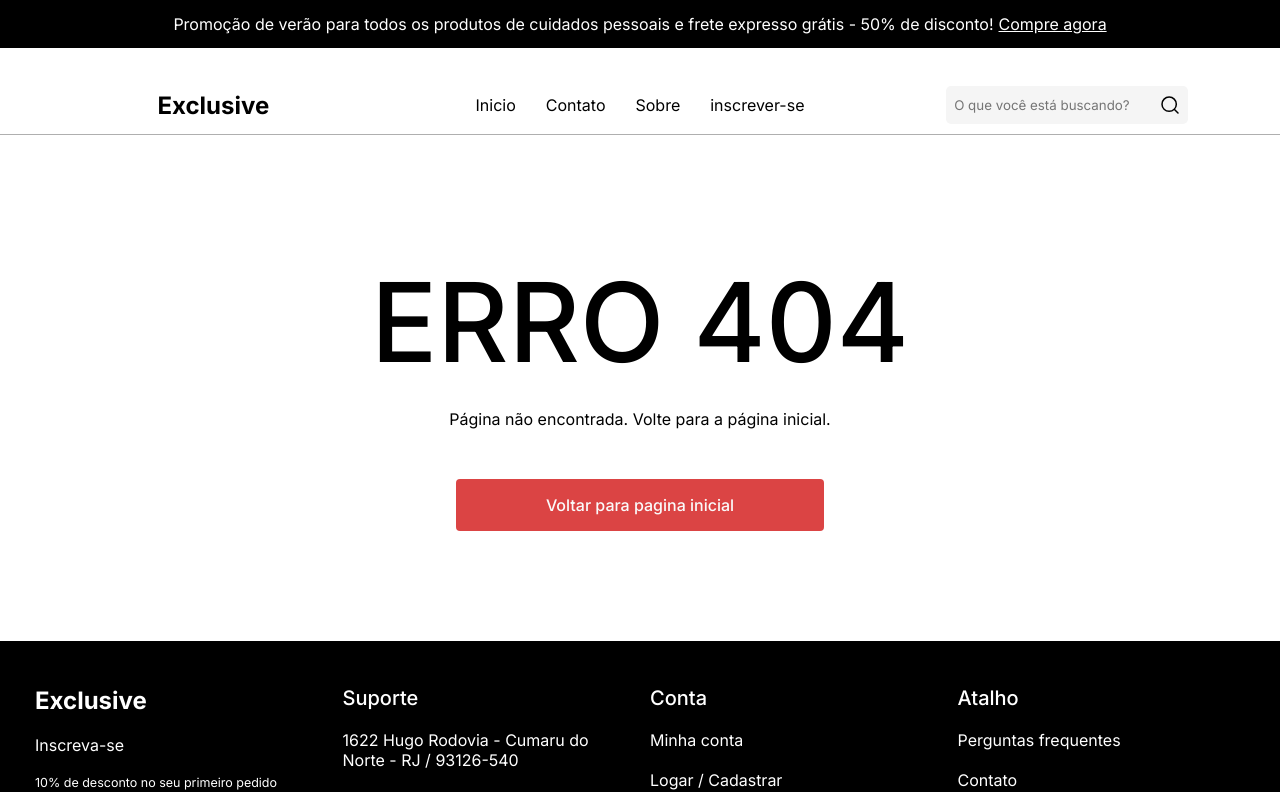
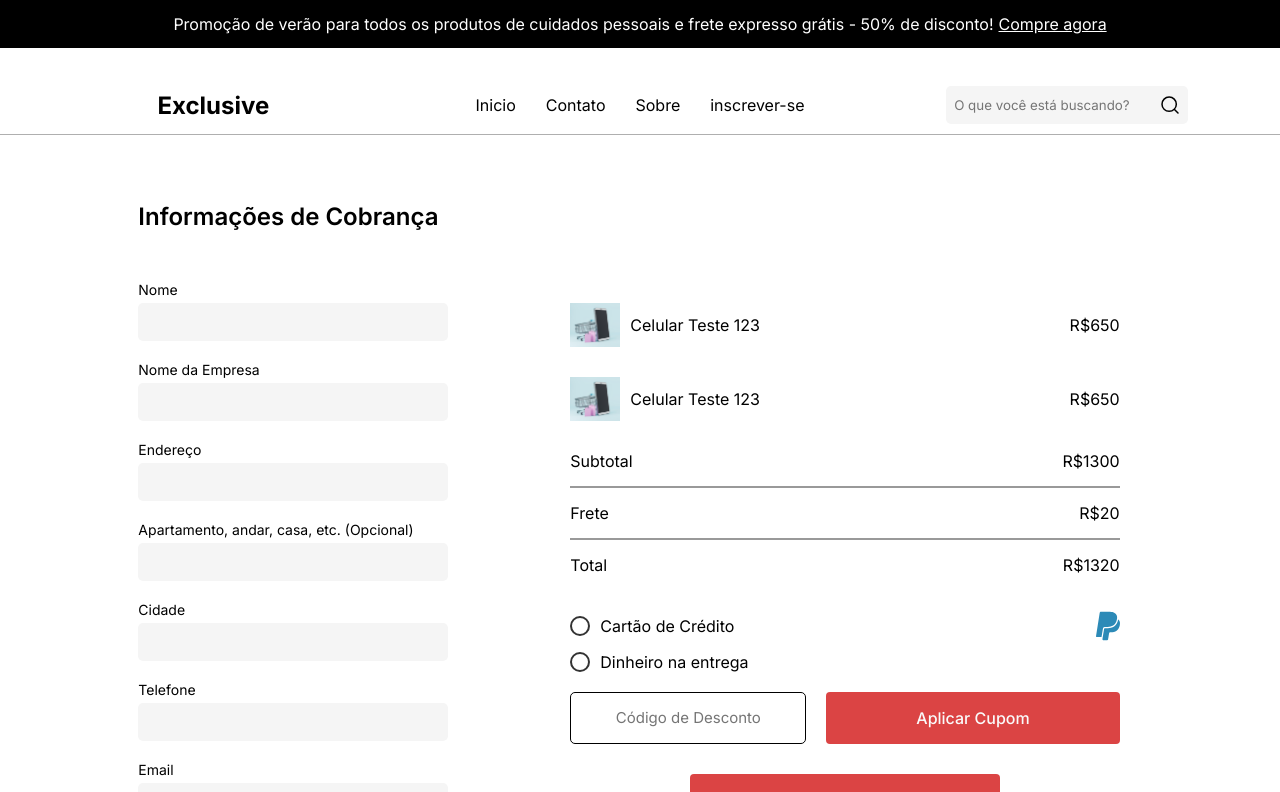
Before and after one commit to Venturini-Sales/Exclusive, a React (Vite) app: page /payment in a window 1280 px wide. Shown: the top 792 px of the page. Built offline with nearby package versions, Linux system fonts and the light colour scheme.

Commit message:
Feat: Cart Page

```diff
--- /dev/null
+++ b/src/pages/Cart/Cart.jsx
@@ -0,0 +1,93 @@
+import {
+  ContainerItensText,
+  PageStyle,
+  ProductInfoContainer,
+  ProductsInfo,
+  ProductsAreaContainer,
+  ProductMainInfo,
+  ItemQuantityContainer,
+  NumberInput,
+  UtilityButtonsArea,
+  PaymentSegmentArea,
+  CupomArea,
+  CupomInputArea,
+  CupomInput,
+  CartContainer,
+  CartInfo,
+  CartTitle,
+  PricesLabel,
+} from './styles';
+import IMG from '../../assets/images/PhoneImage.png';
+import Button from '../../components/Button/Button';
+
+export const CartPage = () => {
+  return (
+    <>
+      <PageStyle>
+        <ProductInfoContainer>
+          <ContainerItensText>Produto</ContainerItensText>
+          <ContainerItensText>Preço</ContainerItensText>
+          <ContainerItensText>Quantidade</ContainerItensText>
+          <ContainerItensText>Subtotal</ContainerItensText>
+        </ProductInfoContainer>
+
+        <ProductsAreaContainer>
+          <ProductsInfo>
+            <ProductMainInfo>
+              <img src={IMG} alt="" />
+              <p>Celular Teste 123</p>
+            </ProductMainInfo>
+            <ContainerItensText>$650</ContainerItensText>
+            <ItemQuantityContainer>
+              <NumberInput defaultValue="1" min="1" max="99" />
+            </ItemQuantityContainer>
+            <ContainerItensText>$650</ContainerItensText>
+          </ProductsInfo>
+          <ProductsInfo>
+            <ProductMainInfo>
+              <img src={IMG} alt="" />
+              <p>Celular Teste 123</p>
+            </ProductMainInfo>
+            <ContainerItensText>$650</ContainerItensText>
+            <ItemQuantityContainer>
+              <NumberInput defaultValue="1" min="1" max="99" />
+            </ItemQuantityContainer>
+            <ContainerItensText>$650</ContainerItensText>
+          </ProductsInfo>
+        </ProductsAreaContainer>
+
+        <UtilityButtonsArea>
+          <button>Continuar Comprando</button>
+          <button>Atualizar Carrinho</button>
+        </UtilityButtonsArea>
+
+        <PaymentSegmentArea>
+          <CupomArea>
+            <CupomInputArea>
+              <CupomInput type="text" placeholder="Código de Desconto" />
+            </CupomInputArea>
+            <Button buttonText="Aplicar Cupom" />
+          </CupomArea>
+          <CartContainer>
+            <CartInfo>
+              <CartTitle>Valor Total</CartTitle>
+              <PricesLabel>
+                <p>Subtotal</p>
+                <p>$1300</p>
+              </PricesLabel>
+              <PricesLabel>
+                <p>Frete</p>
+                <p>$20</p>
+              </PricesLabel>
+              <PricesLabel borderbottom="none">
+                <p>Total</p>
+                <p>$1320</p>
+              </PricesLabel>
+            </CartInfo>
+            <Button buttonText="Prosseguir Compra" />
+          </CartContainer>
+        </PaymentSegmentArea>
+      </PageStyle>
+    </>
+  );
+};
--- /dev/null
+++ b/src/pages/Cart/styles.js
@@ -0,0 +1,194 @@
+import styled from 'styled-components';
+
+export const PageStyle = styled.section`
+    display: flex;
+    flex-direction: column;
+    align-items: center;
+    margin-top: 67px;
+    margin-bottom: 67px;
+    overflow: hidden;
+`
+export const ProductInfoContainer = styled.div`
+    display: flex;
+    margin: 10px 0px;
+    width: 1020px;
+    border-radius: 5px;
+    padding: 20px 0px;
+    justify-content: center;
+    box-shadow: 0px 0px 3px rgb(0,0,0,0.1);
+`
+
+export const ContainerItensText = styled.p`
+    flex: 1;
+    font-size: 16px;
+    font-weight: 400;
+    text-align: center;
+`
+
+export const ProductsAreaContainer = styled.div`
+    display: flex;
+    flex-direction: column;
+    margin: 20px 0px;
+    gap: 20px;
+
+`
+
+export const ProductsInfo = styled.div`
+    display: flex;
+    flex-direction: row;
+    align-items: center;
+    margin: 10px 0px;
+    width: 1020px;
+    border-radius: 5px;
+    padding: 20px 0px;
+    justify-content: center;
+    box-shadow: 0px 0px 3px rgb(0,0,0,0.1);
+
+`
+
+export const ProductMainInfo = styled.div`
+    flex: 1;
+    display: flex;
+    align-items: center;
+    justify-content: center;
+    text-align: center;
+    gap: 10px;
+    img{
+        width: 50px;
+    }
+
+    p{
+        font-size: 16px;
+        font-weight: 400;
+        text-align: center;
+    }
+
+`
+export const ItemQuantityContainer = styled.div`
+    display: flex;
+    justify-content: center;
+    text-align: center;
+    flex: 1;
+
+`
+
+export const ItemQuantity = styled.input`
+    width: 50px;
+
+`
+
+export const NumberInput = styled.input.attrs({ type: 'number' })`
+  width: 55px;
+  padding: 5px;
+  font-size: 16px;
+  text-align: center;
+  border: 2px solid #999999;
+  border-radius: 6px;
+  background-color: #fcfcfc;
+  color: #999999;
+
+  &::selection{
+    background-color: #fcfcfc;
+  }
+
+  &::-webkit-inner-spin-button,
+  &::-webkit-outer-spin-button {
+    opacity: 1;
+  }
+
+  &::-webkit-inner-spin-button {
+  padding: 15px 0;
+  }
+
+  -moz-appearance: textfield;
+
+  &:focus {
+    outline: none;
+    caret-color: transparent;
+    box-shadow: none;
+  }
+`
+export const UtilityButtonsArea = styled.div`
+    width: 1020px;
+    display: flex;
+    justify-content: space-between;
+
+    button{
+        user-select: none;
+        background-color: transparent;
+        color: black;
+        font-size: 16px;
+        font-weight: 500;
+        padding: 10px 30px;
+        border-radius: 6px;
+        border: 1px solid #999999 ;
+        cursor: pointer;
+    }
+
+`
+export const PaymentSegmentArea = styled.div`
+    width: 1020px;
+    display: flex;
+    flex-direction: row;
+    justify-content: space-between;
+    margin-top: 60px;
+`
+
+export const CupomArea = styled.div`
+    display: flex;
+    gap: 20px;
+    align-items: flex-start;
+`
+
+export const CupomInputArea = styled.div`
+    border: 1.5px solid black;
+    border-radius: 5px;
+
+`
+export const CupomInput = styled.input`
+    margin: 5px;
+    height: 40px;
+    padding: 0px 4px ;
+    font-size: 15px;
+    text-transform: uppercase;
+      font-family: 'Inter',Arial, Helvetica, sans-serif;
+        background-color: transparent;
+        outline: none;
+        border: none;
+        text-align: center;
+
+    &::placeholder {
+        text-transform: none;
+    }
+`
+
+export const CartContainer = styled.div`
+    display: flex;
+    flex-direction: column;
+    border: 2px solid black;
+    border-radius: 5px;
+    padding: 25px 20px;
+
+`
+
+export const CartInfo = styled.div`
+    display: flex;
+    flex-direction: column;
+
+`
+
+export const CartTitle = styled.div`
+    font-size: 20px;
+    font-weight: 500;
+
+`
+
+export const PricesLabel = styled.div`
+    display: flex;
+    justify-content: space-between;
+    margin-top: 15px;
+    padding-bottom: 15px;
+    border-bottom: ${(props) => props.borderbottom || '2px solid #999999'}
+
+`
+;
--- a/src/pages/BillingDetail/BillingDetail.jsx
+++ b/src/pages/PaymentPage/PaymentPage.jsx
@@ -30,7 +30,7 @@ import Button from '../../components/Button/Button';
 import { FontAwesomeIcon } from '@fortawesome/react-fontawesome';
 import { faPaypal } from '@fortawesome/free-brands-svg-icons';
 
-export const BillingPage = () => {
+export const PaymentPage = () => {
   return (
     <PageStyle>
       <PageContainer>
@@ -102,11 +102,11 @@ export const BillingPage = () => {
                   <span>R$</span>650
                 </ProductPrice>
               </ProductDetailArea>
-              <FullPriceArea>
+              <FullPriceArea iceArea>
                 <PriceContainer>
                   <div>Subtotal</div>
                   <div>
-                    <span>R$</span>650
+                    <span>R$</span>1300
                   </div>
                 </PriceContainer>
                 <PriceContainer>
@@ -115,10 +115,10 @@ export const BillingPage = () => {
                     <span>R$</span>20
                   </div>
                 </PriceContainer>
-                <PriceContainer bordertop="none">
+                <PriceContainer borderbottom="none">
                   <div>Total</div>
                   <div>
-                    <span>R$</span>670
+                    <span>R$</span>1320
                   </div>
                 </PriceContainer>
               </FullPriceArea>
--- a/src/pages/BillingDetail/styles.js
+++ b/src/pages/PaymentPage/styles.js
@@ -80,6 +80,7 @@ export const ProductsDetail = styled.div`
 export const ProductDetailArea = styled.div`
     display: flex;
     align-items: center;
+    justify-content: space-between;
     gap: 200px;
     margin-bottom: 30px;
 `
@@ -107,7 +108,7 @@ export const PriceContainer = styled.div`
     justify-content: space-between;
     margin-bottom: 15px;
     padding-bottom: 15px;
-    border-bottom: ${(props) => props.bordertop || '2px solid #999999'};
+    border-bottom: ${(props) => props.borderbottom || '2px solid #999999'};
 `
 
 export const SelectRadioArea = styled.div`
--- a/src/routes/RouteList.jsx
+++ b/src/routes/RouteList.jsx
@@ -7,7 +7,8 @@ import { ProductsPage } from '../pages/Products/Products';
 import { AboutUsPage } from '../pages/AboutUs/AboutUs';
 import { ContactPage } from '../pages/Contact/Contact';
 import { Account } from '../pages/Account/Account';
-import { BillingPage } from '../pages/BillingDetail/BillingDetail';
+import { PaymentPage } from '../pages/PaymentPage/PaymentPage';
+import { CartPage } from '../pages/Cart/cart';
 
 export const RouteList = () => {
   return (
@@ -20,7 +21,8 @@ export const RouteList = () => {
         <Route path="/aboutus" element={<AboutUsPage />}></Route>
         <Route path="/contact" element={<ContactPage />}></Route>
         <Route path="/account" element={<Account />}></Route>
-        <Route path="/billingdetail" element={<BillingPage />}></Route>
+        <Route path="/payment" element={<PaymentPage />}></Route>
+        <Route path="/cart" element={<CartPage />}></Route>
         <Route path="*" element={<NotFound />}></Route>
       </Routes>
     </Router>
```
